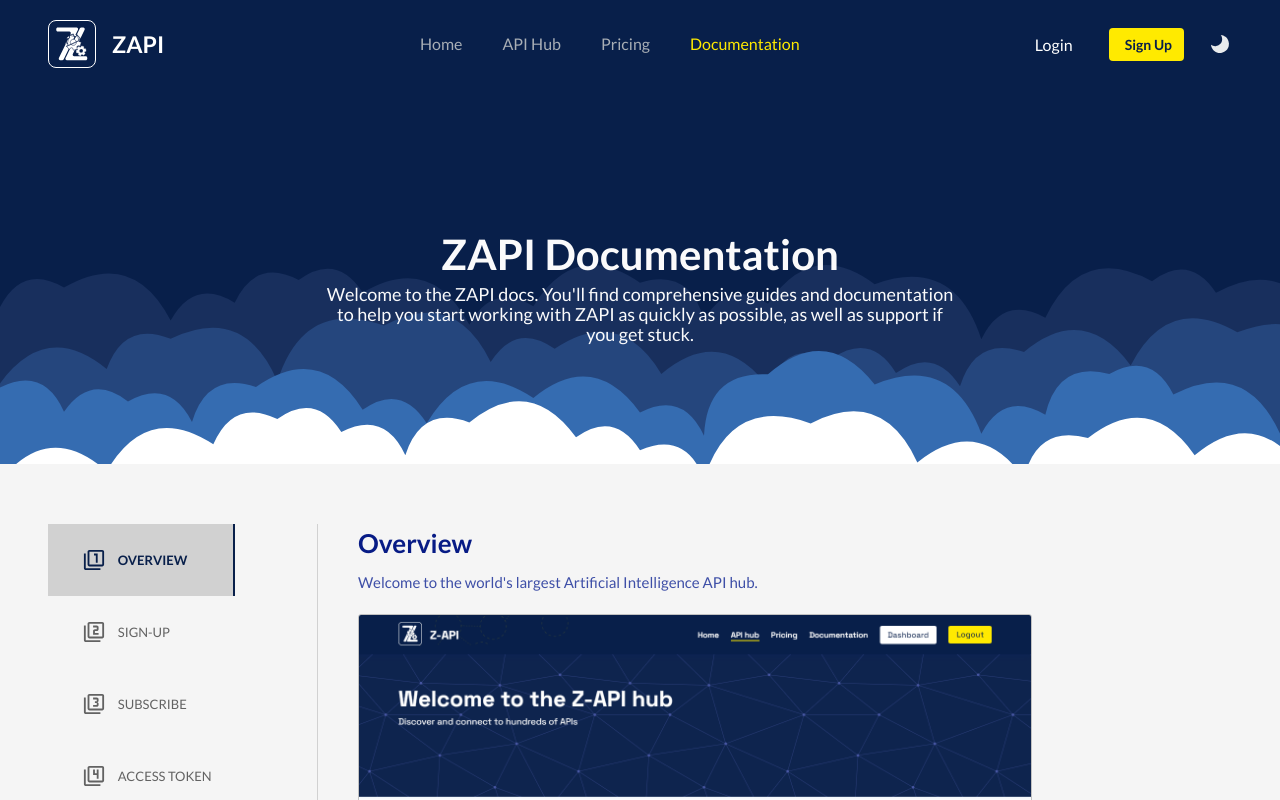
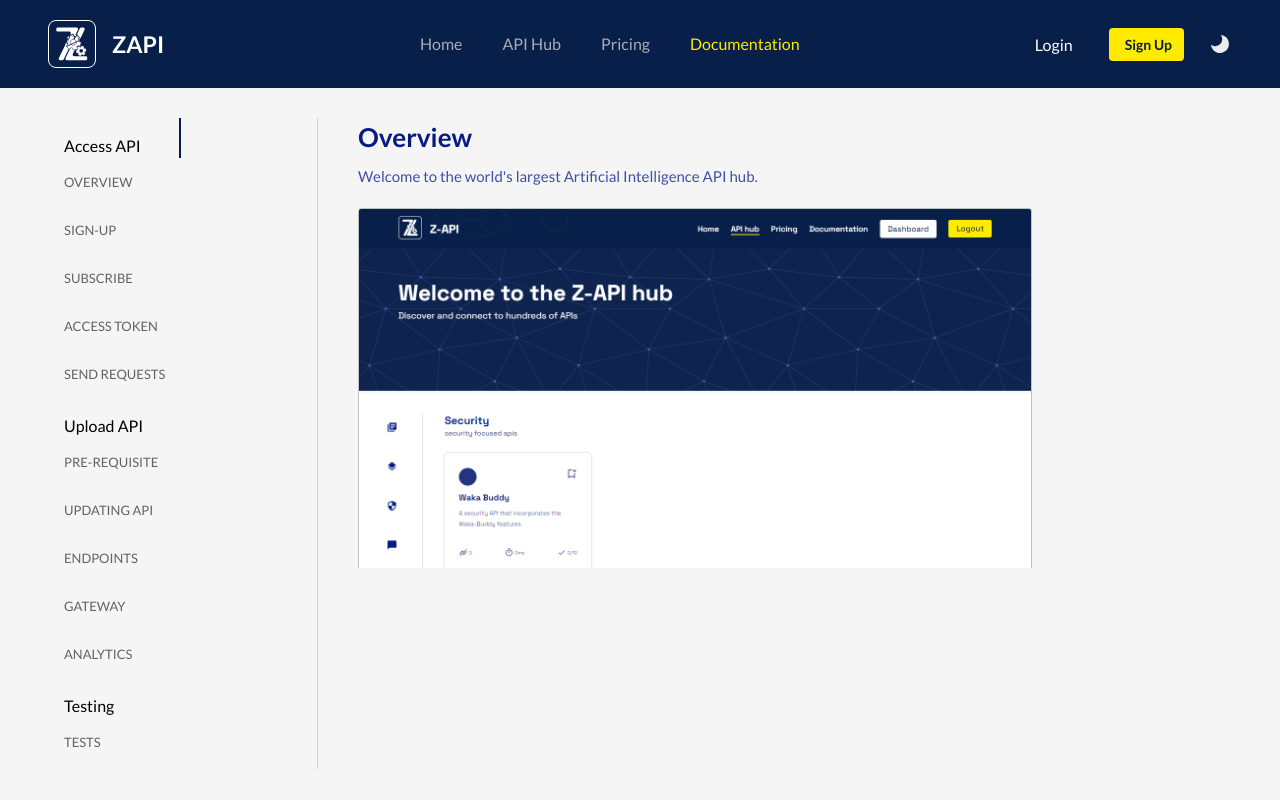
Before and after one commit to Zummit-Africa-Inc/Zapi-FE-v2, a React (Vite) app: page /documentation in a window 1280 px wide. Shown: the top 800 px of the page. Built offline with nearby package versions, Linux system fonts and the light colour scheme; no server answers; what aws-amplify would draw is missing.

Commit message:
add extra tabs structure

```diff
--- a/src/components/help/Help.tsx
+++ b/src/components/help/Help.tsx
@@ -23,7 +23,7 @@ const CustomTab = styled(Tab)({
         justifyContent: "flex-start",
         alignItems: "center",
         gap: ".3rem",
-        paddingLeft: "35px",
+        // paddingLeft: "35px",
         fontSize: "13px",
         textAlign: "left",
         color: '#00000099',
@@ -62,13 +62,13 @@ const Help:React.FC = () => {
 
     return (
         <>
-        <Hero/>
+        {/* <Hero/> */}
 
         <Box sx={{
                     display: "flex",
                     flexDirection: "row",
                     gap: "2.5rem",
-                    marginTop: "30px",
+                    // marginTop: "30px",
                     padding: "30px 5rem 5rem 3rem",
                     width: "100%",
                     "@media screen and (max-width: 1024px)": {
@@ -102,35 +102,56 @@ const Help:React.FC = () => {
                         orientation="vertical"
                         onChange={handleTabChange}
                     >
+                        <Typography component="h2" px={2} pt={2}>
+                            Access API
+                        </Typography>
                         <CustomTab
-                            icon={<Filter1 />}
-                            iconPosition="start"
                             label="Overview"
                         />
 
                         <CustomTab
-                            icon={<Filter2 />}
-                            iconPosition="start"
                             label="Sign-Up"
                         />
 
                         <CustomTab
-                            icon={<Filter3 />}
-                            iconPosition="start"
                             label="Subscribe"
                         />
 
                         <CustomTab
-                            icon={<Filter4 />}
-                            iconPosition="start"
                             label="Access Token"
                         />
 
                         <CustomTab
-                            icon={<Filter5 />}
-                            iconPosition="start"
                             label="Send Requests"
                         />
+                            <Typography component="h2" px={2} pt={2}>
+                            Upload API
+                        </Typography>
+                        <CustomTab
+                            label="Pre-requisite"
+                        />
+
+                        <CustomTab
+                            label="Updating API"
+                        />
+
+                        <CustomTab
+                            label="Endpoints"
+                        />
+
+                        <CustomTab
+                            label="Gateway"
+                        />
+
+                        <CustomTab
+                            label="Analytics"
+                            />
+                        <Typography component="h2" px={2} pt={2}>
+                            Testing
+                        </Typography>
+                        <CustomTab
+                            label="Tests"
+                            />
                     </Tabs>
 
 
```
